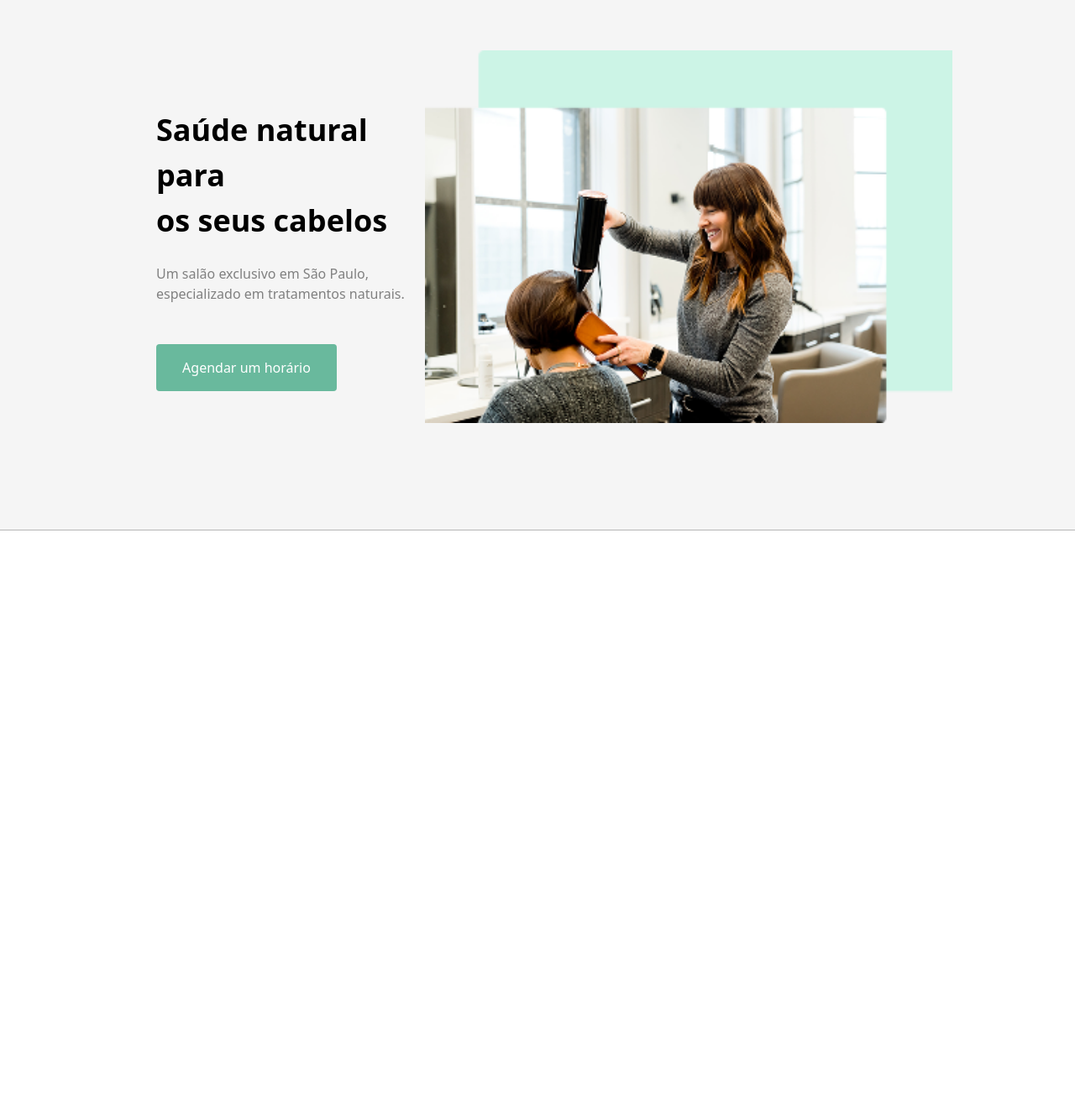
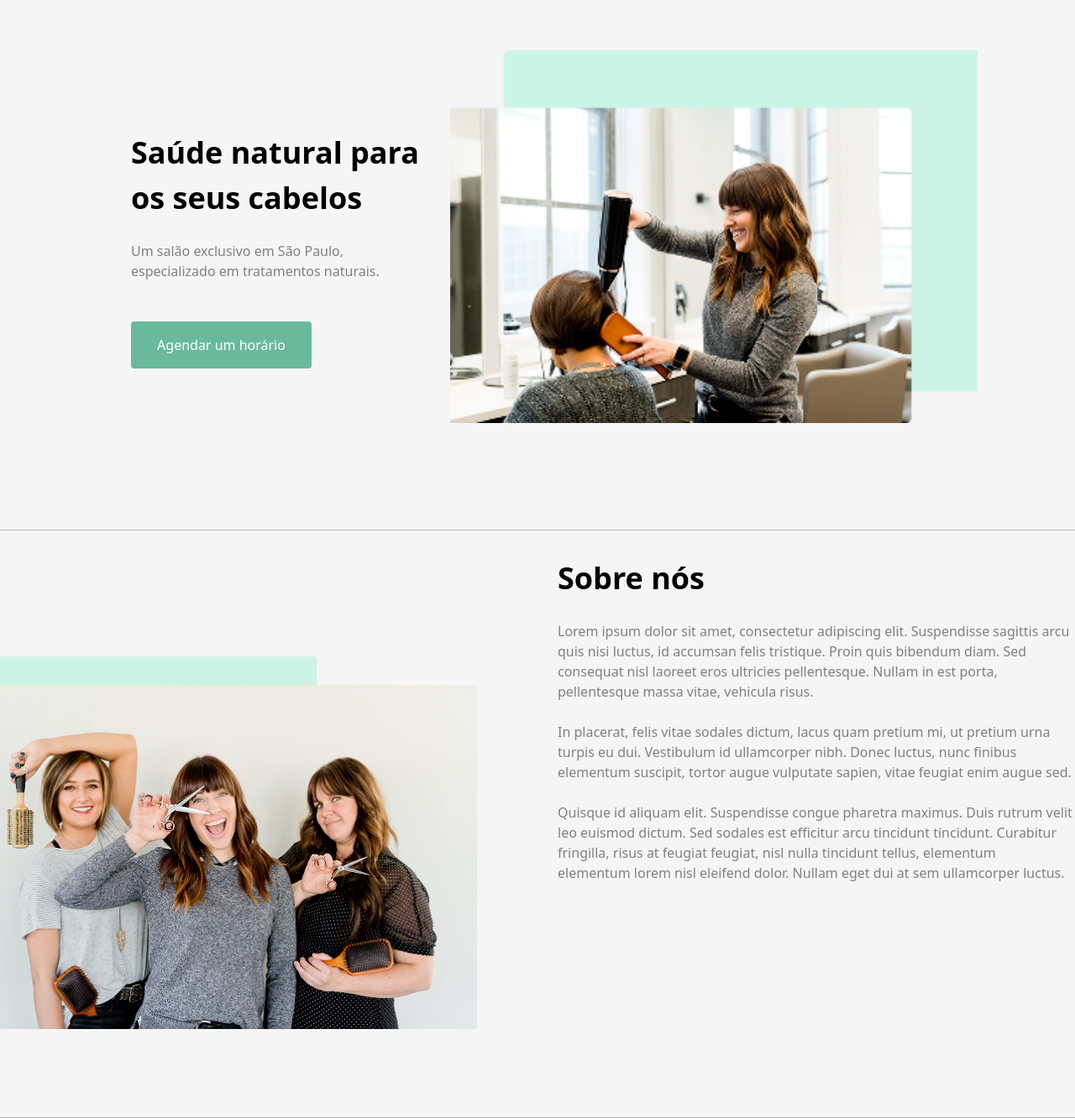
Before and after one commit to Alimukhammad08/Class-work, a website: page index.html in a window 1280 px wide. Shown: the part 140-1472 px from the top of the page at 84% size. Before the commit the page ends 800 px from the top, so only its background shows below. Drawn offline with Linux system fonts and the light colour scheme.

Commit message:
I finished 2nd section

```diff
--- a/index.html
+++ b/index.html
@@ -29,7 +29,7 @@
                 <img class="lg:h-[444px]" src="./img/Img.png" alt="">
             </div>
 
-            <div class="text-center mt-[30px] lg:w-[320px] lg:text-start">
+            <div class="text-center mt-[30px] lg:w-[380px] lg:text-start">
                 <p class="text-[30px] font-bold lg:text-[36px]">Saúde natural para<br> os seus cabelos</p>
                 <br>
                 <p class="text-[16px] text-[gray]">Um salão exclusivo em São Paulo,<br> especializado em tratamentos naturais.</p>
@@ -39,5 +39,22 @@
         </div>
     </header>
 
+    <section>
+        <div class="w-[375px] h-[640px] h-[1000px] lg:w-[1350px] lg:bg-[#f5f5f5] lg:flex lg:h-[700px] items-center lg:justify-between m-auto border-b-[1px] border-[#b6b6b6]">
+            <div class="w-[375px] lg:w-[658px] mt-[45px]">
+                <img class="lg:h-[444px]" src="./img/Img (1).png" alt="">
+            </div>
+
+            <div class="lg:text-center w-[327px] m-auto text-start mt-[30px] lg:w-[680px] lg:text-start">
+                <p class="text-[30px] font-bold lg:text-[36px]">Sobre nós</p>
+                <br>
+                <p class="text-[16px] text-[gray]">Lorem ipsum dolor sit amet, consectetur adipiscing elit. Suspendisse sagittis arcu<br> quis nisi luctus, id accumsan felis tristique. Proin quis bibendum diam. Sed<br> consequat nisl laoreet eros ultricies pellentesque. Nullam in est porta,<br> pellentesque massa vitae, vehicula risus.<br>
+<br>
+In placerat, felis vitae sodales dictum, lacus quam pretium mi, ut pretium urna<br> turpis eu dui. Vestibulum id ullamcorper nibh. Donec luctus, nunc finibus<br> elementum suscipit, tortor augue vulputate sapien, vitae feugiat enim augue sed.<br>
+<br>
+Quisque id aliquam elit. Suspendisse congue pharetra maximus. Duis rutrum velit a<br> leo euismod dictum. Sed sodales est efficitur arcu tincidunt tincidunt. Curabitur<br> fringilla, risus at feugiat feugiat, nisl nulla tincidunt tellus, elementum<br> elementum lorem nisl eleifend dolor. Nullam eget dui at sem ullamcorper luctus.</p>
+            </div>
+        </div>
+    </section>
 </body>
 </html>
```
Also changed, not shown: img/Img (1).png (added), src/output.css.
